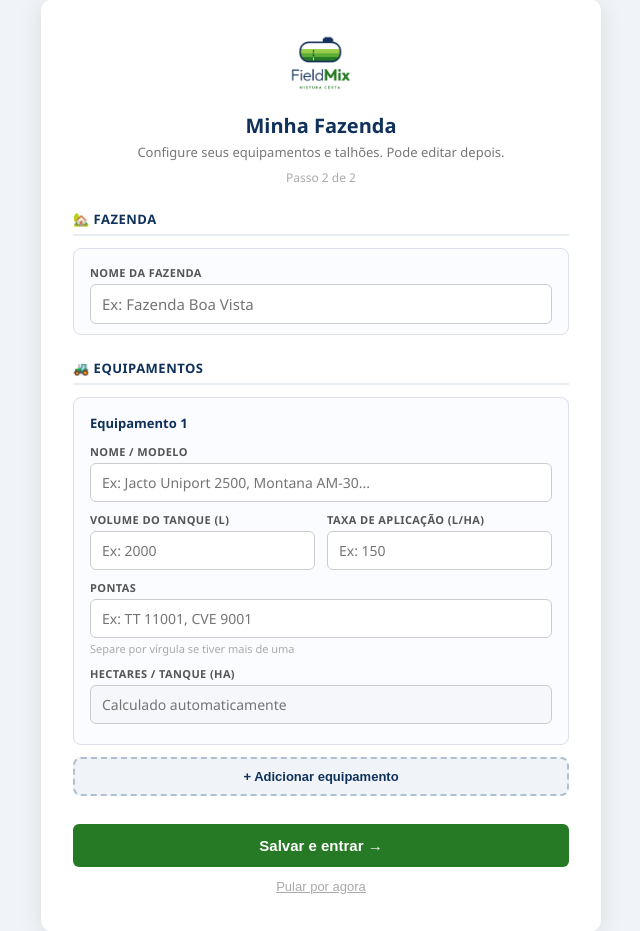
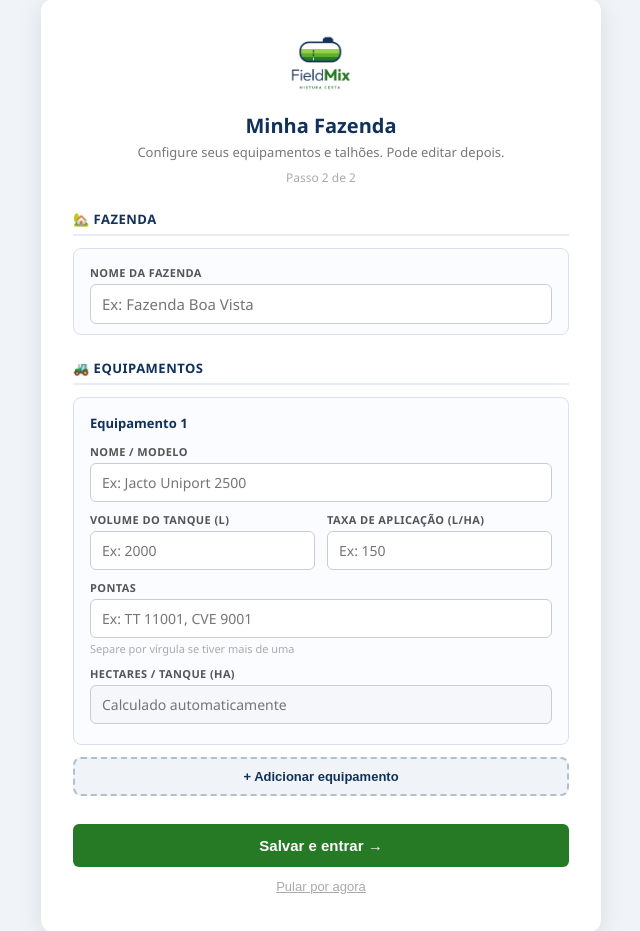
Before and after one commit to eduardopulveragro-bit/MisturaCaldas, a Flask app: template templates/onboarding_equipamentos.html in a window 1280 px wide. Shown: the part 25-956 px from the top of the page, without its empty margins (319-959 px from the left). Run offline with Flask 3, Linux system fonts and the light colour scheme; the template is opened without the code that fills it, so the values that code supplies are empty.

Commit message:
Placeholder de equipamento: somente um nome de exemplo
Co-Authored-By: Claude Sonnet 4.6 <noreply@anthropic.com>

```diff
--- a/templates/onboarding_equipamentos.html
+++ b/templates/onboarding_equipamentos.html
@@ -120,7 +120,7 @@
         ${n > 1 ? `<button type="button" class="btn-remover" onclick="const b=this.closest('.bloco');b.remove();renumerarPulvs(b.closest('.sep-pulv').querySelector('.lista-pulv-fazenda'))">✕</button>` : ''}
         <div class="campo">
           <label>Nome / Modelo</label>
-          <input type="text" placeholder="Ex: Jacto Uniport 2500, Montana AM-30..." data-campo="nome">
+          <input type="text" placeholder="Ex: Jacto Uniport 2500" data-campo="nome">
         </div>
         <div class="linha">
           <div class="campo">
@@ -240,7 +240,7 @@
         ${n > 1 ? `<button type="button" class="btn-remover" onclick="removerBloco('p${n}')">✕</button>` : ''}
         <div class="campo">
           <label>Nome / Modelo</label>
-          <input type="text" placeholder="Ex: Jacto Uniport 2500, Montana AM-30..." data-campo="nome">
+          <input type="text" placeholder="Ex: Jacto Uniport 2500" data-campo="nome">
         </div>
         <div class="linha">
           <div class="campo">
```
